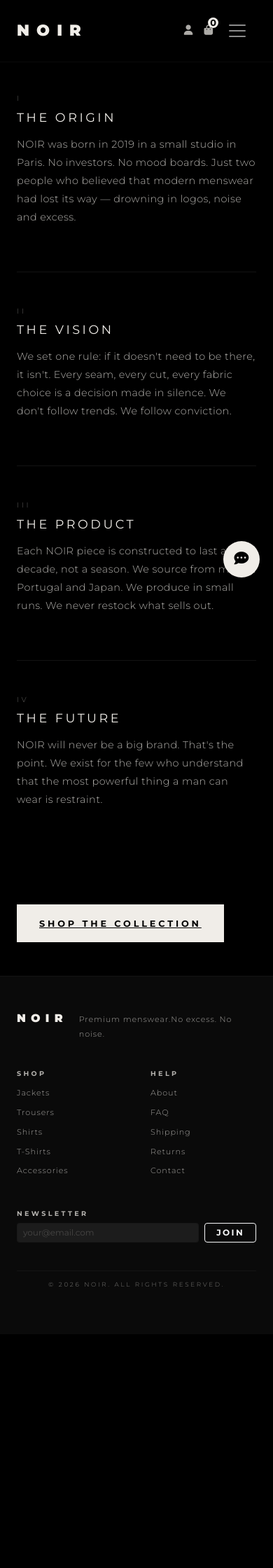
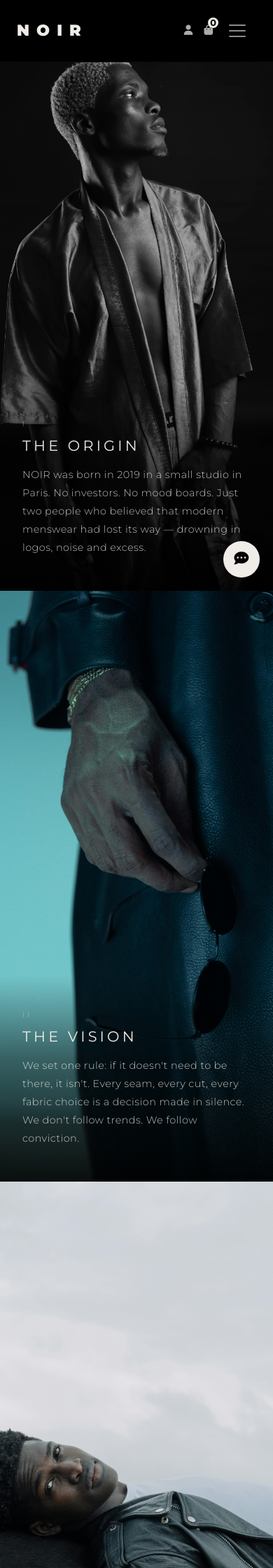
Before and after one commit to oliveiracle/noir-store, a Django app: page /about/ in a window 390 px wide. Shown: the top 2240 px of the page at 70% size. Before the commit the page ends 1838 px from the top, so only its background shows below. Run offline with Django 5.2, Linux system fonts and the light colour scheme; data comes from the database, SQL or seed files in the repository.

Commit message:
Redesign About page mobile with full-screen editorial chapters
Each chapter now fills the viewport with a background photo and gradient overlay, text anchored at the bottom.

```diff
--- a/static/css/about.css
+++ b/static/css/about.css
@@ -117,25 +117,35 @@
     .about-mobile { display: block; }
 
     .about-mobile-chapter {
-        margin-bottom: 3rem;
-        padding-bottom: 3rem;
-        border-bottom: 1px solid rgba(240,237,232,0.08);
+        position: relative;
+        min-height: 100vh;
+        background-size: cover;
+        background-position: center top;
+        display: flex;
+        align-items: flex-end;
     }
 
-    .about-mobile-chapter:last-of-type {
-        border-bottom: none;
+    .about-ch-1 { background-image: url('/static/images/about/pexels-venvick-9946984.jpg'); }
+    .about-ch-2 { background-image: url('/static/images/about/pexels-cottonbro-8718339.jpg'); }
+    .about-ch-3 { background-image: url('/static/images/about/pexels-cottonbro-7622238.jpg'); }
+    .about-ch-4 { background-image: url('/static/images/about/pexels-prince-akachi-604075563-20286005.jpg'); }
+
+    .about-mobile-overlay {
+        width: 100%;
+        padding: 3rem 2rem;
+        background: linear-gradient(to top, rgba(0,0,0,0.92) 0%, rgba(0,0,0,0.5) 60%, transparent 100%);
     }
 
     .about-mobile-num {
         font-size: 0.65rem;
         letter-spacing: 0.35em;
-        color: rgba(240,237,232,0.4);
+        color: rgba(240,237,232,0.5);
         display: block;
-        margin-bottom: 0.5rem;
+        margin-bottom: 0.75rem;
     }
 
     .about-mobile-title {
-        font-size: 1.1rem;
+        font-size: 1.3rem;
         letter-spacing: 0.2em;
         text-transform: uppercase;
         margin-bottom: 1rem;
@@ -145,7 +155,14 @@
     .about-mobile-body {
         font-size: 0.9rem;
         line-height: 1.8;
-        color: rgba(240,237,232,0.75);
+        color: rgba(240,237,232,0.8);
         letter-spacing: 0.03em;
+        margin: 0;
+    }
+
+    .about-mobile-cta {
+        background: var(--black);
+        padding: 3rem 2rem;
+        text-align: center;
     }
 }
--- a/templates/home/about.html
+++ b/templates/home/about.html
@@ -50,32 +50,36 @@
 
     <!-- Mobile: static readable version (shown on small screens) -->
     <div class="about-mobile">
-        <div class="page-header px-4">
-            <h1>NOIR</h1>
-            <p>The Story</p>
-        </div>
-        <div class="container-fluid px-4 py-5">
-            <div class="about-mobile-chapter">
+        <div class="about-mobile-chapter about-ch-1">
+            <div class="about-mobile-overlay">
                 <span class="about-mobile-num">I</span>
                 <h2 class="about-mobile-title">The Origin</h2>
                 <p class="about-mobile-body">NOIR was born in 2019 in a small studio in Paris. No investors. No mood boards. Just two people who believed that modern menswear had lost its way — drowning in logos, noise and excess.</p>
             </div>
-            <div class="about-mobile-chapter">
+        </div>
+        <div class="about-mobile-chapter about-ch-2">
+            <div class="about-mobile-overlay">
                 <span class="about-mobile-num">II</span>
                 <h2 class="about-mobile-title">The Vision</h2>
                 <p class="about-mobile-body">We set one rule: if it doesn't need to be there, it isn't. Every seam, every cut, every fabric choice is a decision made in silence. We don't follow trends. We follow conviction.</p>
             </div>
-            <div class="about-mobile-chapter">
+        </div>
+        <div class="about-mobile-chapter about-ch-3">
+            <div class="about-mobile-overlay">
                 <span class="about-mobile-num">III</span>
                 <h2 class="about-mobile-title">The Product</h2>
                 <p class="about-mobile-body">Each NOIR piece is constructed to last a decade, not a season. We source from mills in Portugal and Japan. We produce in small runs. We never restock what sells out.</p>
             </div>
-            <div class="about-mobile-chapter">
+        </div>
+        <div class="about-mobile-chapter about-ch-4">
+            <div class="about-mobile-overlay">
                 <span class="about-mobile-num">IV</span>
                 <h2 class="about-mobile-title">The Future</h2>
                 <p class="about-mobile-body">NOIR will never be a big brand. That's the point. We exist for the few who understand that the most powerful thing a man can wear is restraint.</p>
             </div>
-            <a href="{% url 'products' %}" class="btn-add-bag d-inline-block mt-4">SHOP THE COLLECTION</a>
+        </div>
+        <div class="about-mobile-cta">
+            <a href="{% url 'products' %}" class="btn-add-bag d-inline-block">SHOP THE COLLECTION</a>
         </div>
     </div>
 
```
Also changed, not shown: static/images/about/pexels-cottonbro-7622238.jpg (added), static/images/about/pexels-cottonbro-8718339.jpg (added), static/images/about/pexels-prince-akachi-604075563-20286005.jpg (added), static/images/about/pexels-venvick-9946984.jpg (added).
